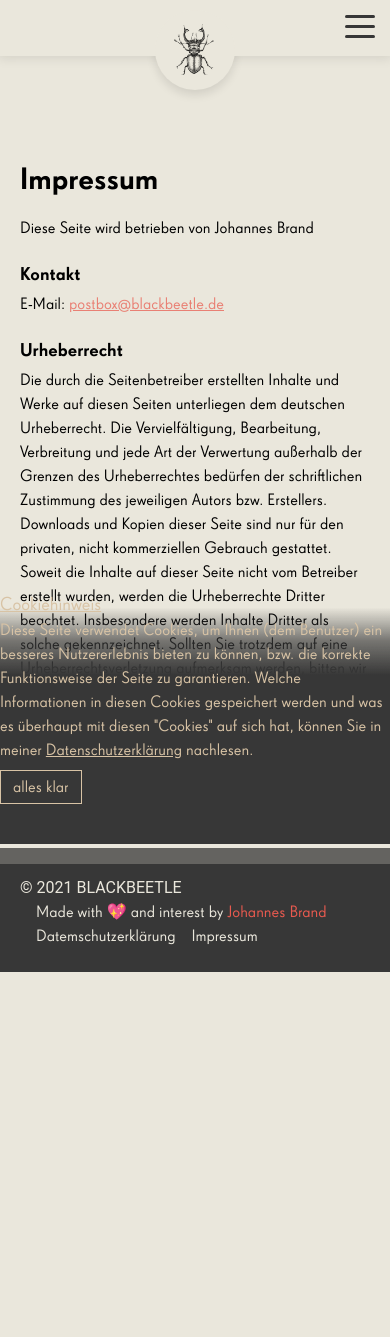
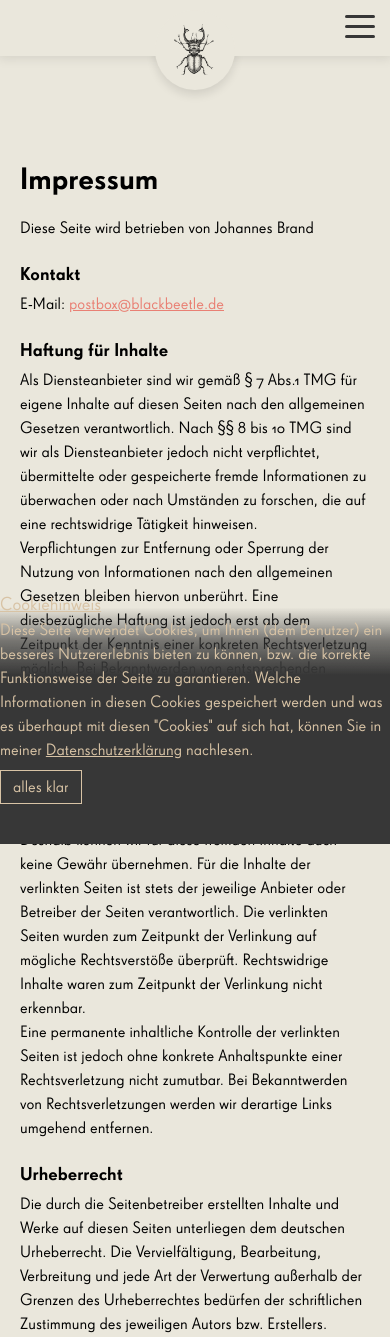
Before and after one commit to j-brand/blackbeetle-public, a Vue app: page /imprint in a window 390 px wide. Shown: the top 1337 px of the page. Before the commit the page ends 972 px from the top, so only its background shows below. Built offline with nearby package versions, Linux system fonts and the light colour scheme; what vue-lazyload-next would draw is missing.

Commit message:
conent and formatting change

```diff
--- a/src/views/Imprint.vue
+++ b/src/views/Imprint.vue
@@ -1,24 +1,42 @@
 <template>
-    <div class="container mx-auto max-w-screen-md min-h-full pt-40 pb-24 px-5 md:px-0">
+  <div class="container mx-auto max-w-screen-md min-h-full pt-40 pb-24 px-5 lg:px-0">
     <h1 class="text-3xl font-medium mb-5">Impressum</h1>
 
-      <p>
-        Diese Seite wird betrieben von Johannes Brand<br />
-      </p>
+    <p>Diese Seite wird betrieben von Johannes Brand<br /></p>
 
     <h2 class="mb-1 mt-5 text-lg font-medium">Kontakt</h2>
     <p>E-Mail: <a class="text-bb-light-red underline" href="mailto:postbox@blackbeetle.de">postbox@blackbeetle.de</a></p>
 
+    <h3 class="mb-1 mt-5 text-lg font-medium">Haftung für Inhalte</h3>
+    <p>
+      Als Diensteanbieter sind wir gemäß § 7 Abs.1 TMG für eigene Inhalte auf diesen Seiten nach den allgemeinen Gesetzen verantwortlich. Nach §§ 8 bis 10 TMG sind wir als Diensteanbieter jedoch nicht
+      verpflichtet, übermittelte oder gespeicherte fremde Informationen zu überwachen oder nach Umständen zu forschen, die auf eine rechtswidrige Tätigkeit hinweisen.
+    </p>
+    <p>
+      Verpflichtungen zur Entfernung oder Sperrung der Nutzung von Informationen nach den allgemeinen Gesetzen bleiben hiervon unberührt. Eine diesbezügliche Haftung ist jedoch erst ab dem Zeitpunkt
+      der Kenntnis einer konkreten Rechtsverletzung möglich. Bei Bekanntwerden von entsprechenden Rechtsverletzungen werden wir diese Inhalte umgehend entfernen.
+    </p>
+
+    <h3 class="mb-1 mt-5 text-lg font-medium">Haftung für Links</h3>
+    <p>
+      Unser Angebot enthält Links zu externen Websites Dritter, auf deren Inhalte wir keinen Einfluss haben. Deshalb können wir für diese fremden Inhalte auch keine Gewähr übernehmen. Für die Inhalte
+      der verlinkten Seiten ist stets der jeweilige Anbieter oder Betreiber der Seiten verantwortlich. Die verlinkten Seiten wurden zum Zeitpunkt der Verlinkung auf mögliche Rechtsverstöße überprüft.
+      Rechtswidrige Inhalte waren zum Zeitpunkt der Verlinkung nicht erkennbar.
+    </p>
+    <p>
+      Eine permanente inhaltliche Kontrolle der verlinkten Seiten ist jedoch ohne konkrete Anhaltspunkte einer Rechtsverletzung nicht zumutbar. Bei Bekanntwerden von Rechtsverletzungen werden wir
+      derartige Links umgehend entfernen.
+    </p>
+
     <h3 class="mb-1 mt-5 text-lg font-medium">Urheberrecht</h3>
     <p>
-        Die durch die Seitenbetreiber erstellten Inhalte und Werke auf diesen Seiten unterliegen dem deutschen Urheberrecht. Die Vervielf&auml;ltigung, Bearbeitung, Verbreitung und jede Art der
-        Verwertung au&szlig;erhalb der Grenzen des Urheberrechtes bed&uuml;rfen der schriftlichen Zustimmung des jeweiligen Autors bzw. Erstellers. Downloads und Kopien dieser Seite sind nur f&uuml;r
-        den privaten, nicht kommerziellen Gebrauch gestattet.
+      Die durch die Seitenbetreiber erstellten Inhalte und Werke auf diesen Seiten unterliegen dem deutschen Urheberrecht. Die Vervielfältigung, Bearbeitung, Verbreitung und jede Art der Verwertung
+      außerhalb der Grenzen des Urheberrechtes bedürfen der schriftlichen Zustimmung des jeweiligen Autors bzw. Erstellers. Downloads und Kopien dieser Seite sind nur für den privaten, nicht
+      kommerziellen Gebrauch gestattet.
     </p>
     <p>
       Soweit die Inhalte auf dieser Seite nicht vom Betreiber erstellt wurden, werden die Urheberrechte Dritter beachtet. Insbesondere werden Inhalte Dritter als solche gekennzeichnet. Sollten Sie
-        trotzdem auf eine Urheberrechtsverletzung aufmerksam werden, bitten wir um einen entsprechenden Hinweis. Bei Bekanntwerden von Rechtsverletzungen werden wir derartige Inhalte umgehend
-        entfernen.
+      trotzdem auf eine Urheberrechtsverletzung aufmerksam werden, bitten wir um einen entsprechenden Hinweis. Bei Bekanntwerden von Rechtsverletzungen werden wir derartige Inhalte umgehend entfernen.
     </p>
   </div>
 </template>
```
Lines whose indentation alone changed are shown as unchanged.
